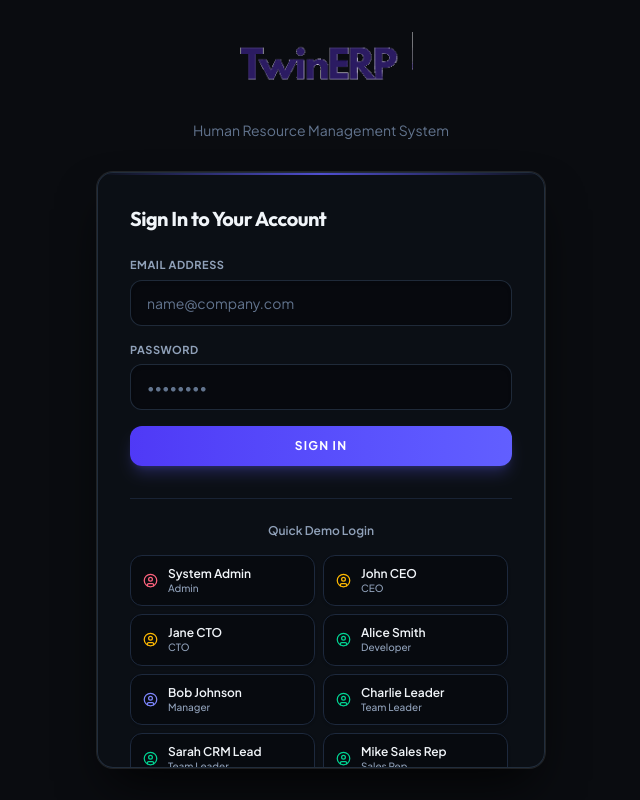
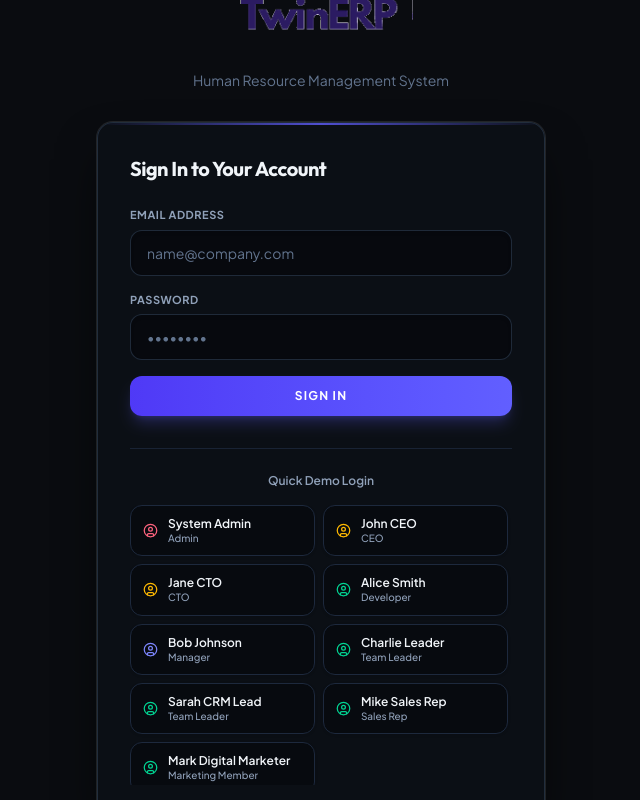
Before and after one commit to tn56kid1417/TwinERP, a React (Vite) app: page / in a window 1280 px wide. Shown: the whole page, without its empty margins (319-959 px from the left). Built offline with nearby package versions, Linux system fonts and the light colour scheme; no server answers.

Commit message:
fix(login): prevent demo account panel clipping

```diff
--- a/src/pages/Login.tsx
+++ b/src/pages/Login.tsx
@@ -66,7 +66,7 @@ const Login = () => {
         <p className="text-slate-500 mt-2 text-sm">Human Resource Management System</p>
       </div>
 
-      <div className="bg-white/85 dark:bg-[#0C1017]/95 backdrop-blur-2xl border border-slate-200/90 dark:border-slate-700/60 rounded-2xl w-full max-w-md p-8 shadow-2xl shadow-slate-900/10 dark:shadow-black/80 ring-1 ring-black/5 dark:ring-white/10 relative overflow-hidden">
+      <div className="shrink-0 bg-white/85 dark:bg-[#0C1017]/95 backdrop-blur-2xl border border-slate-200/90 dark:border-slate-700/60 rounded-2xl w-full max-w-md p-8 shadow-2xl shadow-slate-900/10 dark:shadow-black/80 ring-1 ring-black/5 dark:ring-white/10 relative overflow-hidden">
         <div className="absolute top-0 left-0 right-0 h-[2px] bg-gradient-to-r from-transparent via-indigo-500/80 to-transparent" />
         <h2 className="text-xl font-bold text-slate-900 dark:text-slate-100 mb-6 tracking-tight">Sign In to Your Account</h2>
 
```
